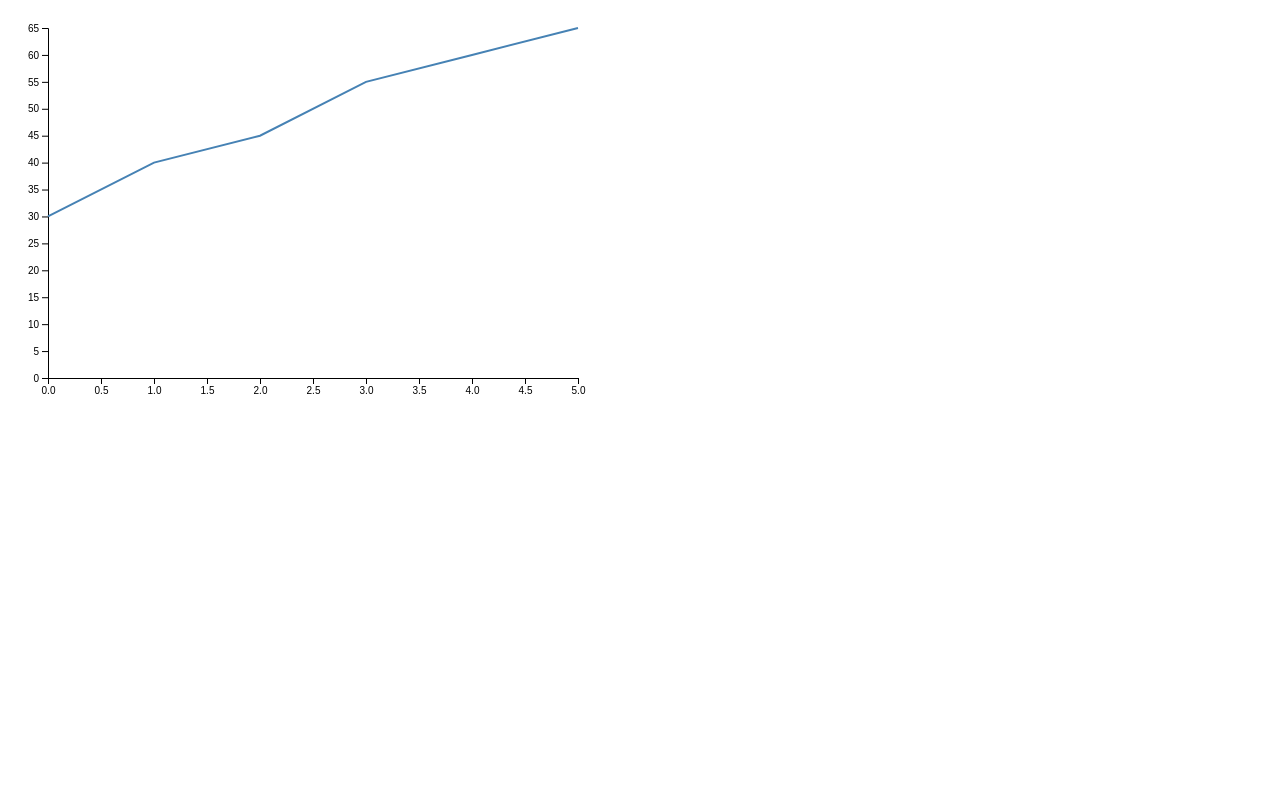
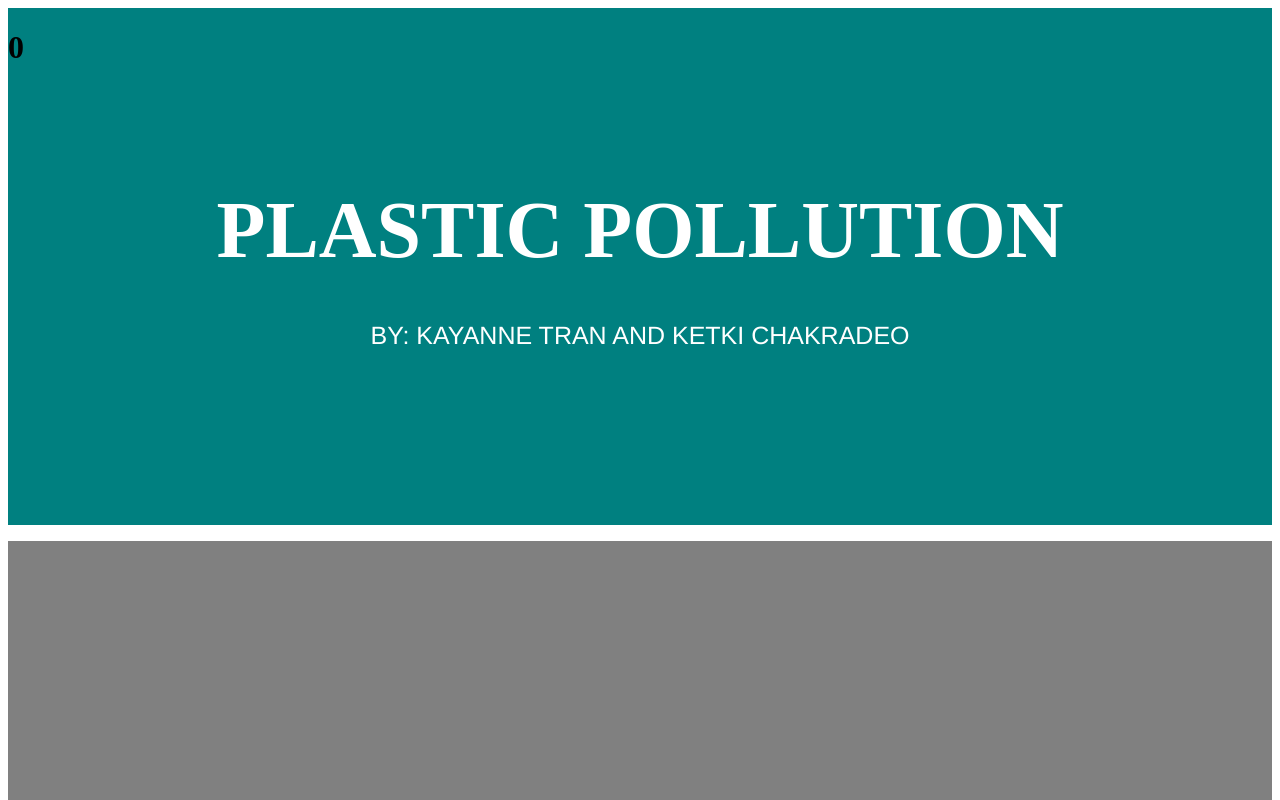
Before and after one commit to kayannet/oceanpollution, a SvelteKit app: page / in a window 1280 px wide. Shown: the top 800 px of the page. Built offline with nearby package versions, Linux system fonts and the light colour scheme.

Commit message:
scrolling implemented, title created

```diff
--- /dev/null
+++ b/src/components/App.svelte
@@ -0,0 +1,108 @@
+
+<script>
+    import Test from './Test.svelte';
+	let scroll;
+	let speed = 4
+    let width, height;
+
+    const threshold = 1000
+
+
+</script>
+
+<svelte:window bind:scrollY={scroll} />
+
+<h1>{scroll}</h1>
+
+
+<div class = "container" background-color="yellow">
+
+    <section style:min-height="{16 * 500}px">
+        <div class="box" style:transform={`translate3d(0, ${scroll * 0.4}px, 0)`} style:background="teal">
+            <h2>PLASTIC POLLUTION</h2>
+            <p> BY: KAYANNE TRAN AND KETKI CHAKRADEO</p>
+        </div>
+        <div class="box" />
+        <div class="box" style:transform={`translate3d(0, ${scroll >= threshold ? threshold * 3 : scroll * -2}px, 0)`} style:background="red">
+            <Test  />
+
+
+
+        </div>
+        <div class="box" style:transform={`translate3d(0, ${scroll * -3}px, 0)`} style:background="pink"/>
+        <div class="box" />
+        <div class="box" />
+        <div class="box" />
+        <div class="box" />
+        <div class="box" />
+        <div class="box" />
+        <div class="box" />
+        <div class="box" />
+        <div class="box" />
+        <div class="box" />
+        <div class="box" />
+    </section>
+</div>
+
+
+<style>
+    .container {
+        /* margin: 0px; */
+        /* background-color: darkblue; Set the background color of the entire website */
+    }
+
+
+    section {
+        /* margin: 0px; */
+        display: flex;
+        flex-direction: column;
+        justify-content: center;
+        align-items: center;
+        height: 100vh;
+        overflow-y: auto; /* Enable vertical scrolling */
+
+    }
+	h1 {
+		position: fixed;
+        text-align: center;
+		z-index: 10;
+	}
+    h2{
+        top: 30%;
+        left: 50%;
+        transform: translate(-50%, -50%); /* Translate the text to center it properly */
+		position: relative;
+        font-family: 'Franklin Gothic Heavy';
+        font-size: 80px;
+        color: white;
+        text-align: center;
+		z-index: 10;
+    }
+    p{
+        top: 20%;
+        left: 50%;
+        transform: translate(-50%, -50%); /* Translate the text to center it properly */
+		position: relative;
+        font-family: 'Franklin Gothic Medium';
+        font-size: 25px;
+        color: white;
+        text-align: center;
+		z-index: 10;
+
+    }
+	.box {
+		/* --size: 500px; */
+		height: 100%;
+		width:  100%;
+		background: grey;
+		margin-bottom: 1rem;
+        position: relative;
+        /* margin: 0; */
+
+
+	}
+
+	.pin {
+		position: fixed;
+	}
+</style>
--- a/src/components/ScrollyTeller.svelte
+++ b/src/components/ScrollyTeller.svelte
@@ -4,6 +4,8 @@
   import { onMount } from 'svelte';
   import * as d3 from 'd3';
   let count, index, offset, progress;
+  let width, height;
+
 
 
 </script>
@@ -17,7 +19,11 @@
   bind:offset
   bind:progress
 >
-  <div class="background" slot="background">
+  <div
+    class="background"
+    slot="background"
+    bind:clientWidth = {width}
+    bind:clientHeight = {height}>
 
 
     <div class="progress-bars">
@@ -33,9 +39,17 @@
   </div>
 
   <div class="foreground" slot="foreground">
-    <section>This is the first section.</section>
     <section>
 
+      <div>
+        <h1> PLASTIC POLLUTION </h1>
+        <h2> text introducing our topic</h2>
+      </div>
+
+
+    </section>
+    <section>
+      <Test {index}  />
 
     </section>
     <section>This is the third section.</section>
@@ -44,6 +58,17 @@
 
 
 <style>
+  .parallax {
+    background-image: url('https://www.engineerlive.com/sites/engineerlive/files/stock.jpg');
+    min-height: 500px;
+
+    background-attachment: fixed;
+
+
+    background-position: center;
+    background-repeat: no-repeat;
+    background-size: cover;
+  }
   .background {
     width: 100%;
     height: 100vh;
@@ -76,4 +101,18 @@
     padding: 1em;
     margin: 0 0 2em 0;
   }
+  /* h1,
+  h2 {
+    position: relative;
+    top: 0;
+    width: 100%;
+    background-color: white;
+    padding: 1em;
+    margin: 0;
+    z-index: 999; /* Ensure it stays above other content */
+  .title {
+    transition: top 0.3s ease-in-out;
+  }
 </style>
+
+<div class="parallax"></div>
--- a/src/components/Test.svelte
+++ b/src/components/Test.svelte
@@ -49,12 +49,48 @@
         .attr("d", d3.line()
           .x(d => x(d.x))
           .y(d => y(d.y)));
-    });
 
 
+          // Add event listeners for interactivity
+    svg.selectAll(".dot")
+        .data(data)
+        .enter().append("circle")
+        .attr("class", "dot")
+        .attr("cx", d => x(d.x))
+        .attr("cy", d => y(d.y))
+        .attr("r", 5)
+        .style("fill", "steelblue")
+        .on("mouseover", handleMouseOver)
+        .on("mouseout", handleMouseOut);
+
+        svg.selectAll(".text-label")
+        .data(data)
+        .enter().append("text")
+        .attr("class", "text-label")
+        .attr("x", d => x(d.x))
+        .attr("y", d => y(d.y) - 10) // Adjust the y position as needed
+        .text(d => `(${d.x}, ${d.y})`)
+        .attr("text-anchor", "middle")
+        .attr("font-size", "10px")
+        .attr("fill", "black");
+
+        function handleMouseOver(d, i) {
+        d3.select(this)
+            .transition()
+            .duration(200)
+            .attr("r", 8);
+        }
+
+        function handleMouseOut(d, i) {
+        d3.select(this)
+            .transition()
+            .duration(200)
+            .attr("r", 5);
+        }
+    });
   </script>
 
-  <div id="chart"></div>
+  <div id="chart" ></div>
 
   <style>
     /* Add any necessary styles for your chart container */
@@ -62,4 +98,8 @@
       width: 100%;
       height: 400px;
     }
+    /* .chart.visible {
+    opacity: 1;
+    visibility: visible;
+  } */
   </style>
--- a/src/routes/+page.svelte
+++ b/src/routes/+page.svelte
@@ -1,7 +1,9 @@
 <script>
+  import ScrollyTeller from '../components/ScrollyTeller.svelte';
   import Test from '../components/Test.svelte'
+  import App from '../components/App.svelte'
 </script>
 
 <main>
-  <Test />
+  <App />
 </main>
```
